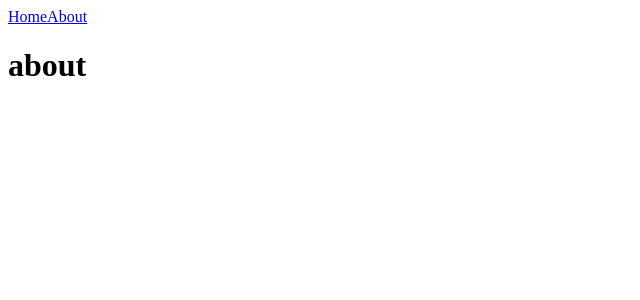
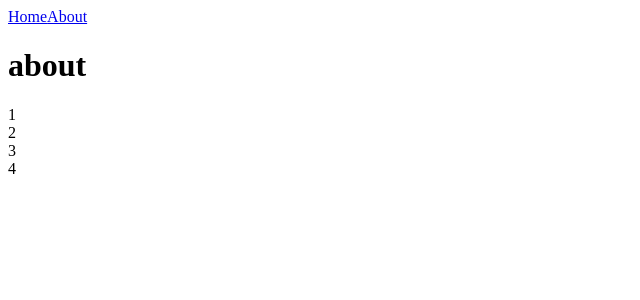
Before and after one commit to Scharlyopitz/CreativePageTransition, a React (Vite) app: page /about in a window 1280 px wide. Shown: the top 300 px of the page, without its empty margins (0-640 px from the left). Built offline with nearby package versions, Linux system fonts and the light colour scheme; the HTML template or start-up script is replaced by a standard one.

Commit message:
Ajout du composent imagesLayout et sa feuille de style

```diff
--- /dev/null
+++ b/src/components/ImagesLayout.jsx
@@ -0,0 +1,14 @@
+export default function ImagesLayout() {
+  const numberOfImages = 4;
+  return (
+    <div className="imagesLayout">
+      {[...Array(numberOfImages)].map((_, i) => {
+        return (
+          <div key={i} className="image">
+            {i + 1}
+          </div>
+        );
+      })}
+    </div>
+  );
+}
--- a/src/pages/About.jsx
+++ b/src/pages/About.jsx
@@ -1,11 +1,13 @@
 import { motion as m } from "motion/react";
 import { animePageContent } from "./Animations";
 import Transition from "../components/Transition";
+import ImagesLayout from "../components/ImagesLayout";
 
 export default function About() {
   return (
     <m.main initial="initial" animate="animate" exit="exit" id="about">
       <m.h1 variants={animePageContent}>about</m.h1>
+      <ImagesLayout />
       <Transition />
     </m.main>
   );
--- /dev/null
+++ b/src/sass/components/_imagesLayout.scss
@@ -0,0 +1,3 @@
+.imagesLayout {
+  position: absolute;
+}
--- a/src/style/style.css
+++ b/src/style/style.css
@@ -34,6 +34,10 @@ main {
   padding: 0;
   margin: 0;
   box-sizing: border-box;
+}
+
+.imagesLayout {
+  position: absolute;
 }
 
 nav {
--- a/src/style/style.scss
+++ b/src/style/style.scss
@@ -2,6 +2,7 @@
 @import "../sass/general";
 @import "../sass/reset";
 
+@import "../sass/components/imagesLayout";
 @import "../sass/components/nav";
 @import "../sass/components/transition";
 
```
Also changed, not shown: 1 other file (tests, documents, lock files or other folders).
